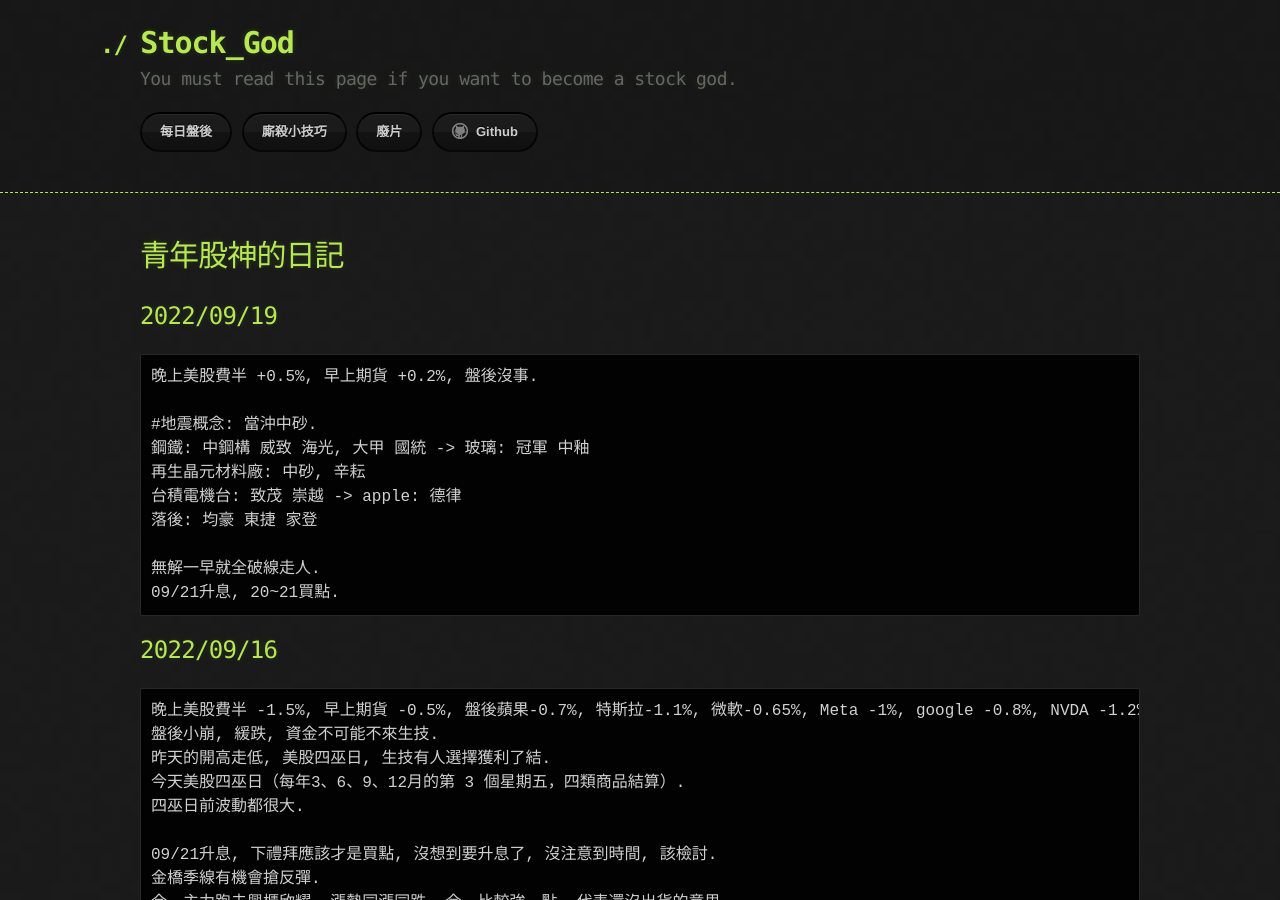
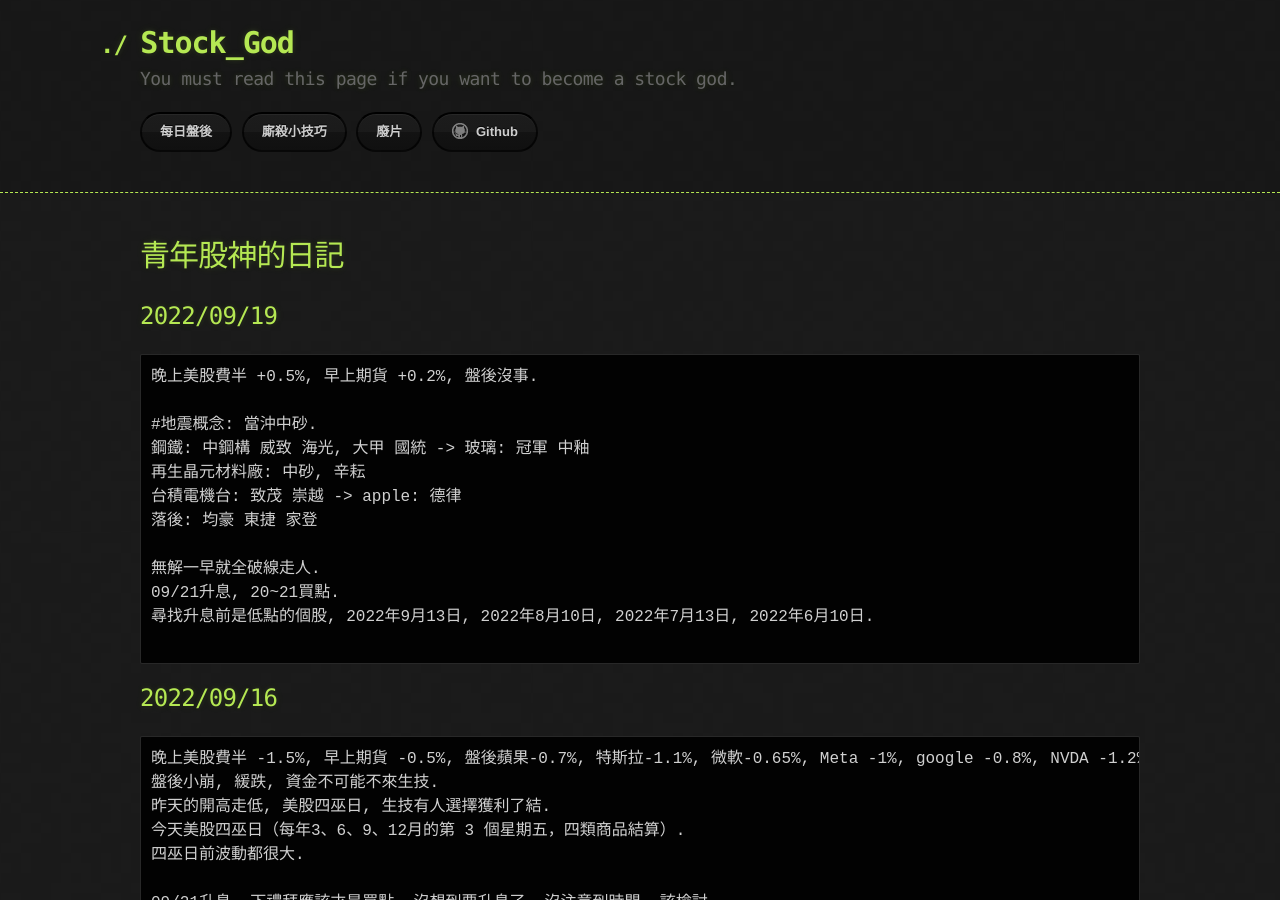
Before and after one commit to lepg5487/Stock_God, a Jekyll site: the page built from index.md, in a window 1280 px wide and 900 px high. Built offline with Jekyll 4.4.1, drawn with Linux system fonts in a browser that asks for light colours; our own code applies the rules of GitHub Pages for plain Markdown files.

Commit message:
Update index.md

````diff
--- a/index.md
+++ b/index.md
@@ -16,6 +16,8 @@ layout: testlayouts
 
 無解一早就全破線走人.
 09/21升息, 20~21買點.
+尋找升息前是低點的個股, 2022年9月13日, 2022年8月10日, 2022年7月13日, 2022年6月10日.
+
 ```
 
 ## 2022/09/16
````
